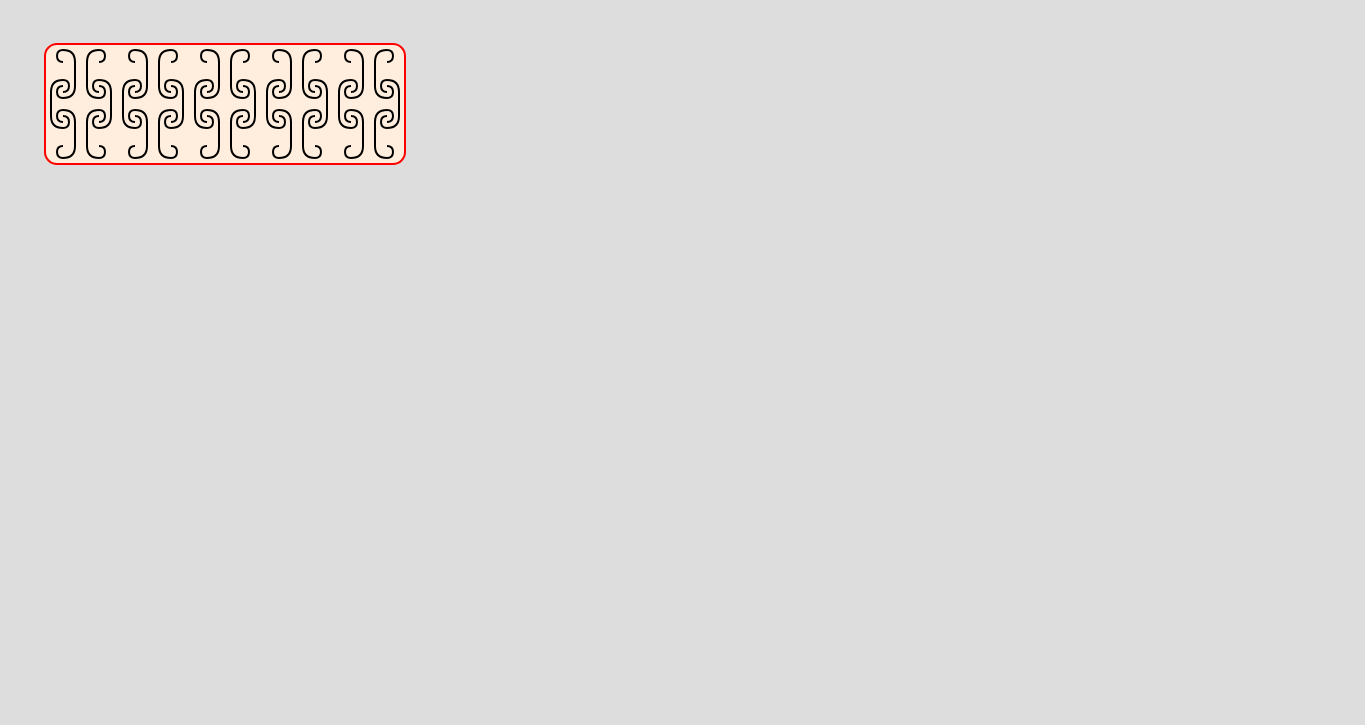
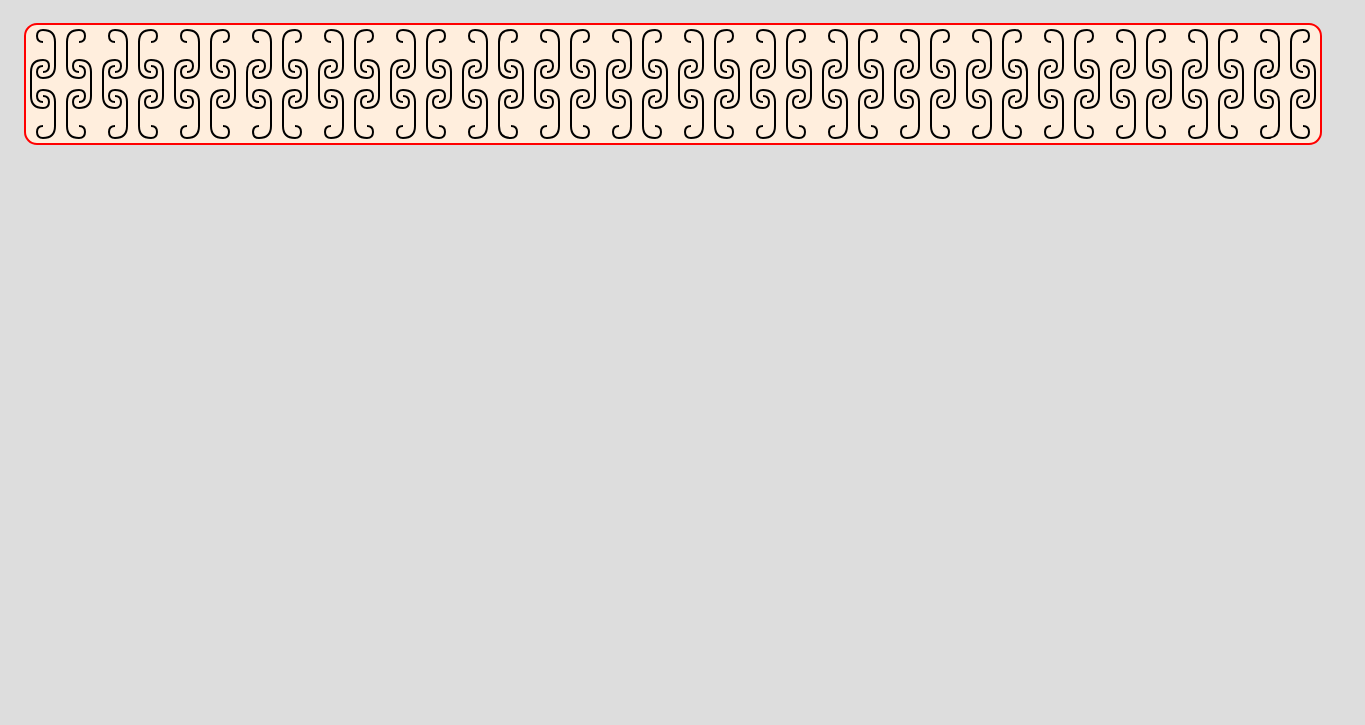
Before and after one commit to solenoid/living-hinge-3, a plain HTML site: page index.html in a window 1280 px wide. Shown: the part 75-800 px from the top of the page, 1365 px wide, since content can reach past the window. Drawn offline with Linux system fonts and the light colour scheme.

Commit message:
make things longer

```diff
--- a/index.html
+++ b/index.html
@@ -31,7 +31,7 @@ const bh = 60;
 const bh2 = bh / 2;
 const bh4 = bh / 4;
 
-let width = bw * 16;
+let width = bw * 55;
 let height = bh * 2;
 
 let data1 = d3.range(0, width - bw, bw * 3);
@@ -43,7 +43,7 @@ data2 = data2.map(d => [[d, 0], [d, bh]]);
 data3 = data3.map(d => [[d, 0], [d, bh]]);
 data4 = data4.map(d => [[d, bh2]]);
 
-let margin = 40;
+let margin = 20;
 let sv = d3
   .select("svg")
   .style("height", height + 2 * margin)
```
